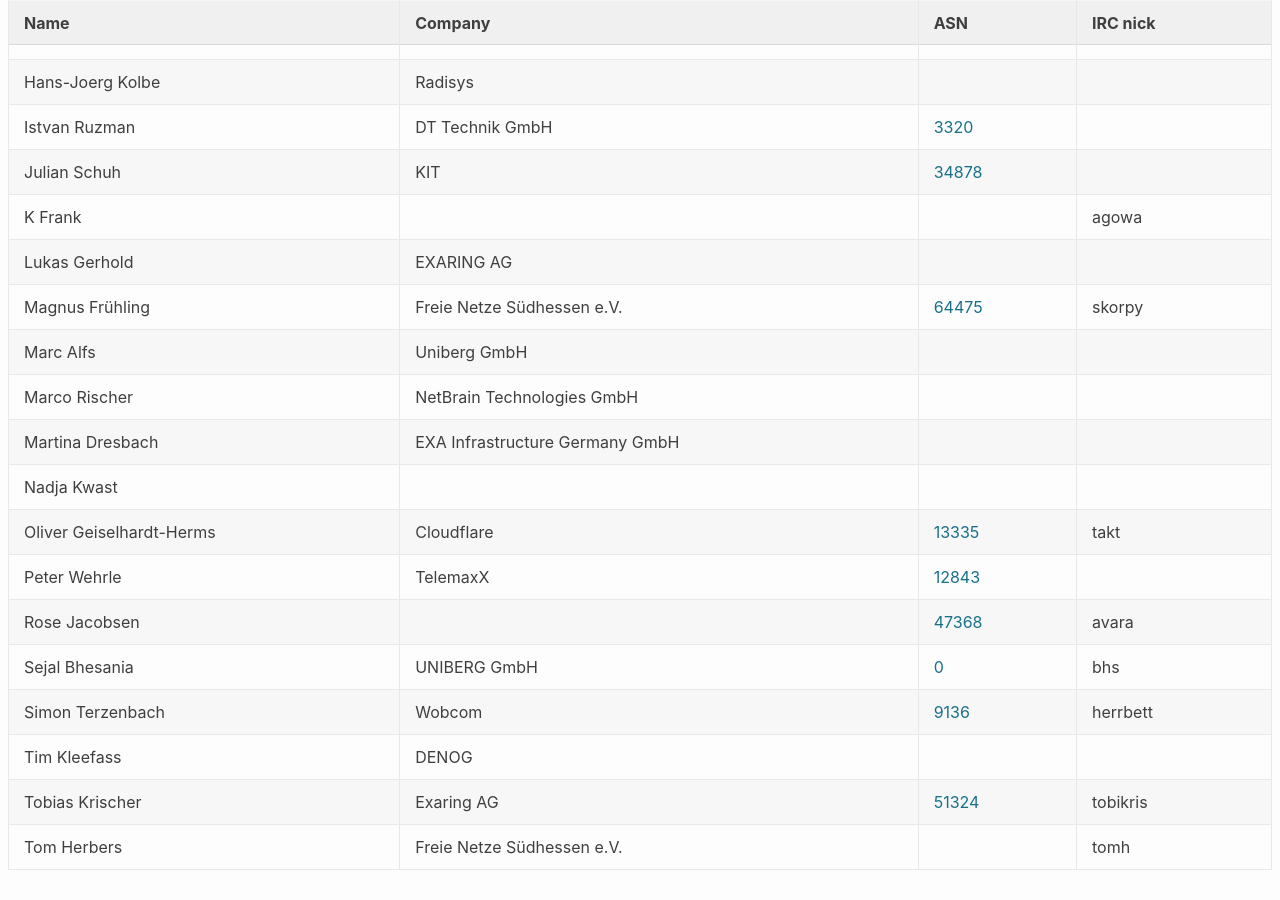
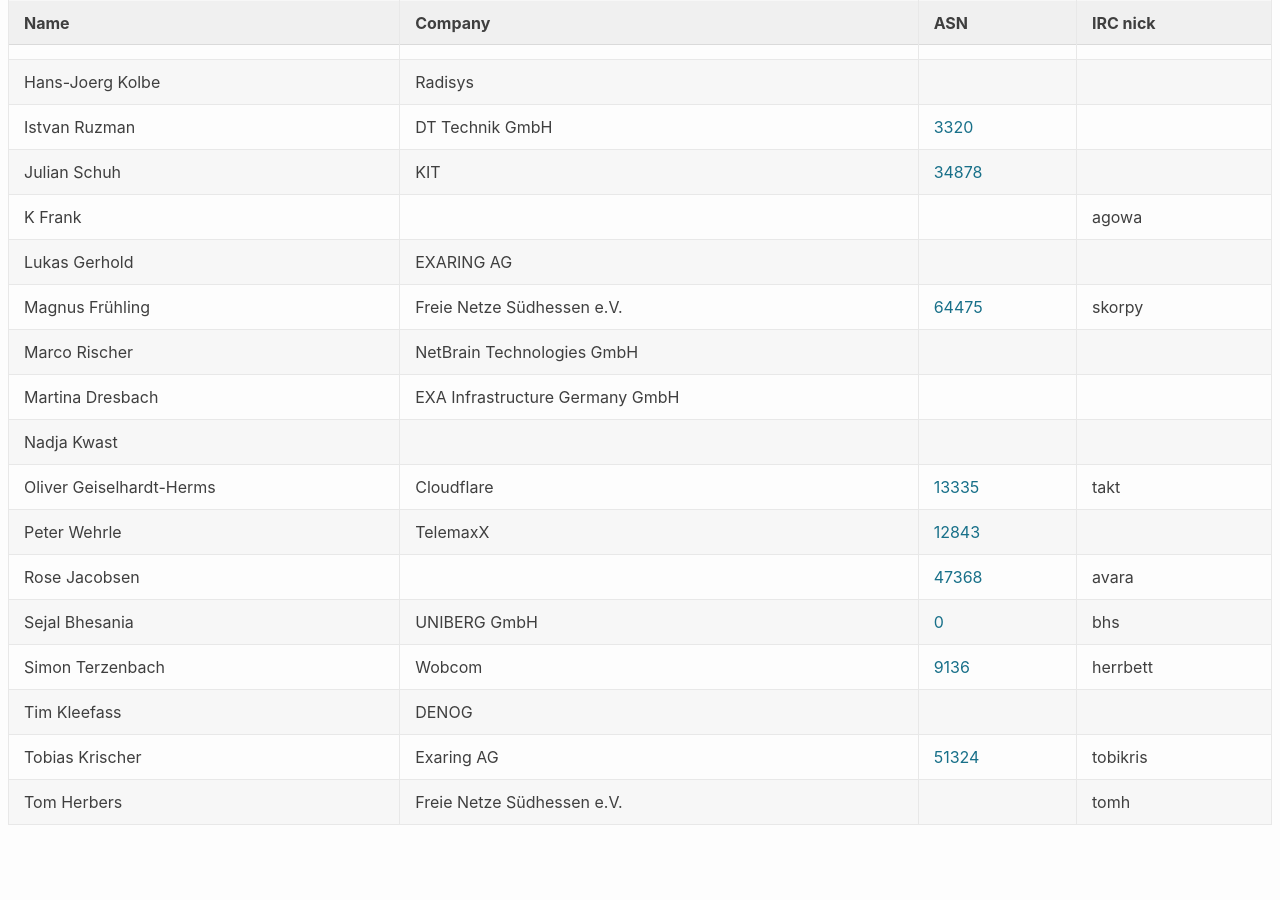
Before and after one commit to denog/pretix-attendeelist, a Jekyll site: the page built from meetup2023_04/index.markdown, in a window 1280 px wide and 900 px high, scrolled down 579 px. Built offline with Jekyll 4.4.1, drawn with Linux system fonts in a browser that asks for light colours; after the commit the page ends 1434 px from its top, so only the background shows below that.

Commit message:
Latest data: Fri Jun 16 17:47:49 UTC 2023

```diff
--- a/_data/attendees_denog_meetup_2023_04.json
+++ b/_data/attendees_denog_meetup_2023_04.json
@@ -114,12 +114,6 @@
     "asn": "64475"
   },
   {
-    "name": "Marc Alfs",
-    "company": "Uniberg GmbH",
-    "irc": null,
-    "asn": null
-  },
-  {
     "name": "Marco Rischer",
     "company": "NetBrain Technologies GmbH",
     "irc": null,
```
